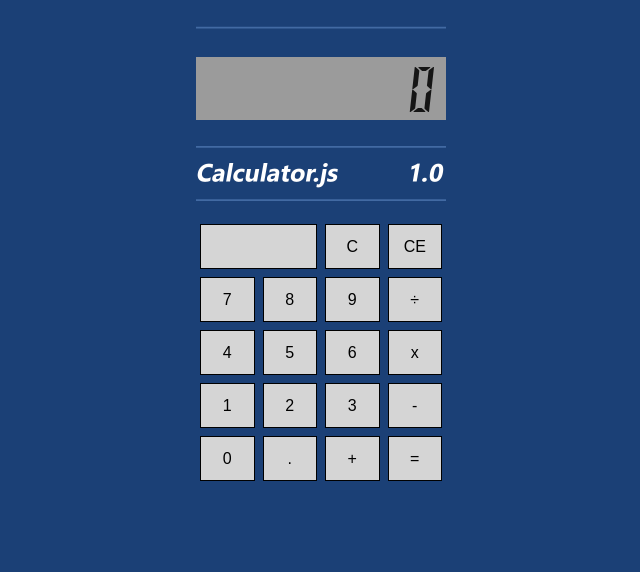
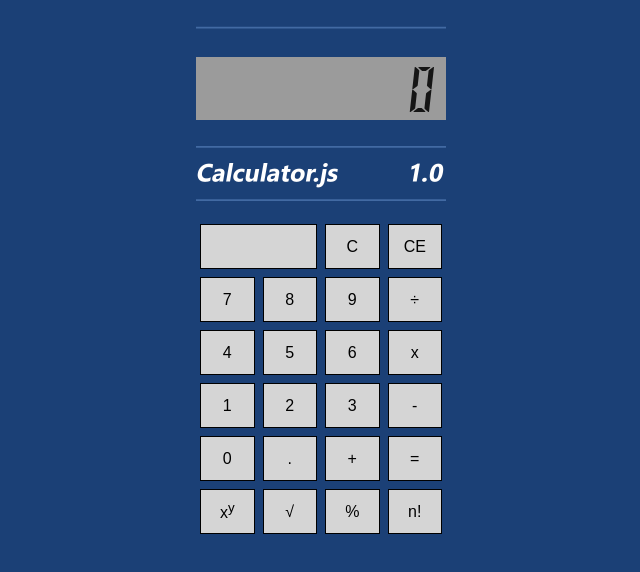
Before and after one commit to Wilcolab/Anythink-Market-luo6uorf, a website: page public/index.html in a window 1280 px wide. Shown: the whole page, without its empty margins (319-959 px from the left). Drawn offline with Linux system fonts and the light colour scheme.

Commit message:
Add additional calculator functions: power, square root, percentage, and factorial

```diff
--- a/public/index.html
+++ b/public/index.html
@@ -41,6 +41,14 @@
             <button class="btn" onClick="equalPressed()">=</button>
 
             <!-- TODO: Buttons -->
+             <!-- add a button for a power (or exponential) function -->
+            <button class="btn" onClick="powerPressed()">x<sup>y</sup></button>
+            <!-- add a button for a square root function -->
+            <button class="btn" onClick="sqrtPressed()">√</button>
+            <!-- add a button for a percentage function -->
+            <button class="btn" onClick="percentPressed()">%</button>
+            <!-- add a button for a factorial function -->
+            <button class="btn" onClick="factorialPressed()">n!</button>
           </div>
         </div>
       </div>
```
